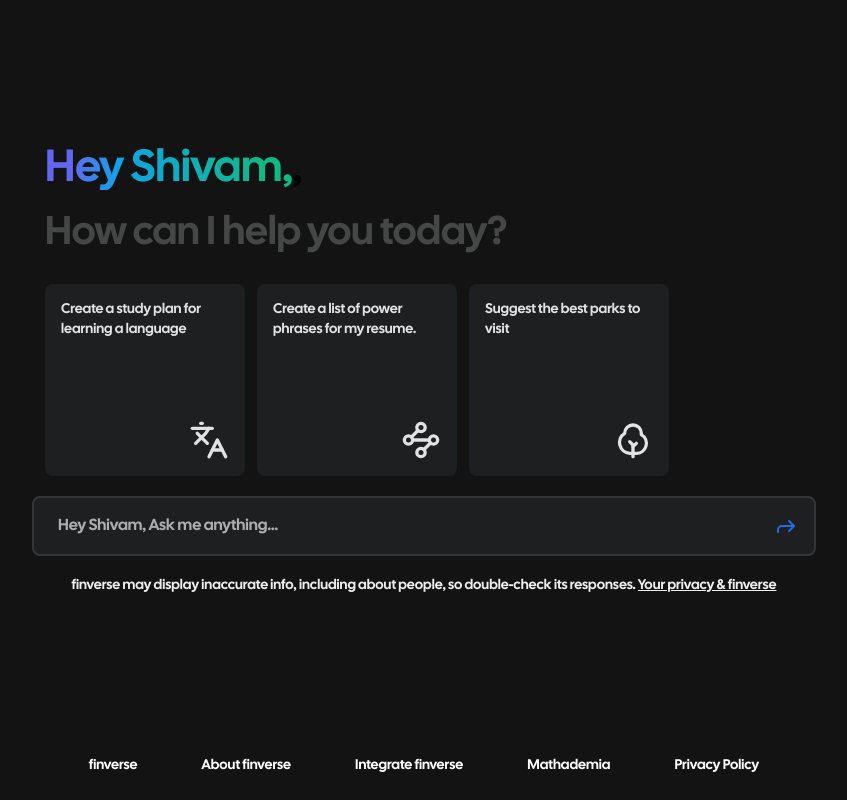
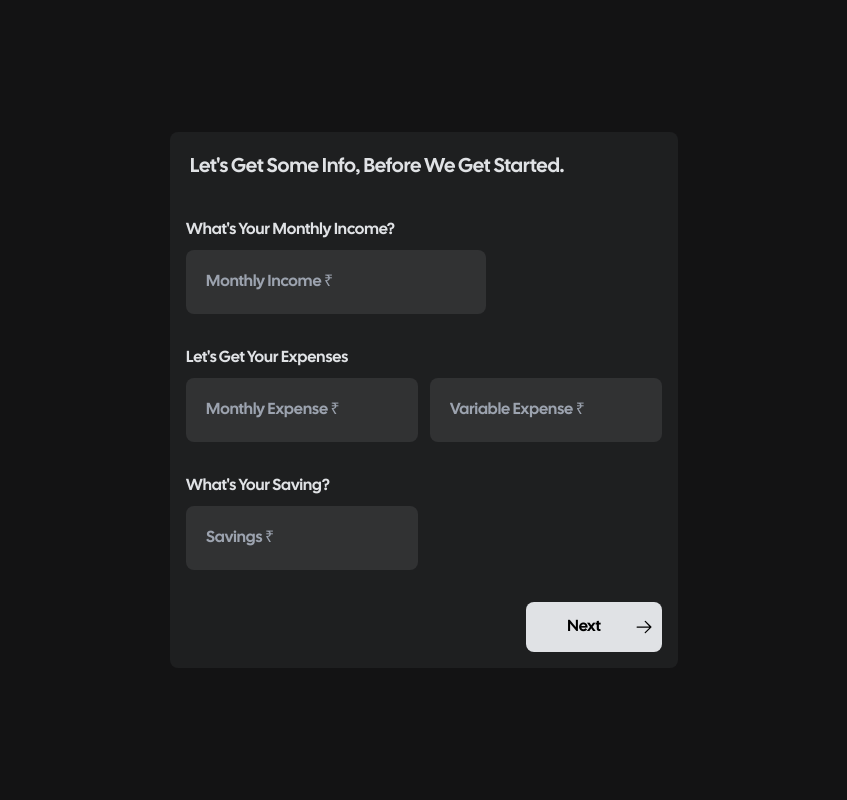
Before and after one commit to omtapse/financial-advisor, a Next.js app: page / in a window 1280 px wide. Shown: the whole page, without its empty margins (216-1063 px from the left). Built offline with nearby package versions, Linux system fonts and the light colour scheme.

Commit message:
Finance Form 1

```diff
--- a/package.json
+++ b/package.json
@@ -10,6 +10,7 @@
   },
   "dependencies": {
     "@next/font": "^14.2.3",
+    "@phosphor-icons/react": "^2.1.5",
     "lucide-react": "^0.378.0",
     "next": "14.2.3",
     "react": "^18",
--- /dev/null
+++ b/src/app/components/FinanceForm.tsx
@@ -0,0 +1,40 @@
+"use client"
+import { ArrowArcRight, ArrowRight } from '@phosphor-icons/react'
+import React from 'react'
+
+type Props = {}
+
+function FinanceForm({}: Props) {
+  return <div className='flex flex-col border-white min-h-[500px] min-w-[400px] rounded-lg bg-[#1E1F20]'>
+    <div>
+        <h3 className='text-[#E0E2E5] text-[20px] p-5'>Let's Get Some Info, Before We Get Started.</h3>
+    </div>
+
+    <div className='flex flex-col p-4 gap-2'>
+    <h3 className='text-[#E0E2E5] text-md p-0'>What's Your Monthly Income?</h3>
+    <input id='monthly-income' className='max-w-[300px] p-5 bg-[#313233] rounded-lg text-[#E0E2E5]' placeholder='Monthly Income ₹'></input>
+    </div>
+
+    <div className='flex flex-col p-4 gap-2'>
+    <h3 className='text-[#E0E2E5] text-md p-0'>Let's Get Your Expenses</h3>
+    <div className='flex flex-row gap-3'>
+        <input id='monthly-expense' className='max-w-[300px] p-5 bg-[#313233] rounded-lg text-[#E0E2E5]' placeholder='Monthly Expense ₹'></input>
+        <input id='variable-expense' className='max-w-[300px] p-5 bg-[#313233] rounded-lg text-[#E0E2E5]' placeholder='Variable Expense ₹'></input>
+    </div>
+    </div>
+
+    <div className='flex flex-col p-4 gap-2'>
+    <h3 className='text-[#E0E2E5] text-md p-0'>What's Your Saving?</h3>
+    <div className='flex flex-row gap-3'>
+        <input id='savings' className='max-w-[300px] p-5 bg-[#313233] rounded-lg text-[#E0E2E5]' placeholder='Savings ₹'></input>
+    </div>
+    </div>
+
+    <div className='flex flex-row self-end px-2 rounded-lg m-4 bg-[#E0E2E5] items-center justify-center'>
+    <button className=' min-w-[100px] min-h-[50px] self-end'>Next </button>
+    <ArrowRight size={20} color='#000000'/>
+    </div>
+  </div>
+}
+
+export default FinanceForm
--- a/src/app/page.tsx
+++ b/src/app/page.tsx
@@ -4,6 +4,7 @@ import TextHello from "@/app/components/TextHello";
 import localFont from "@next/font/local";
 import SideBar from "./components/SideBar";
 import Footer from "./components/Footer";
+import FinanceForm from "./components/FinanceForm";
 
 
 
@@ -12,9 +13,11 @@ export default function Home() {
     <main className="bg-[#131314] h-screen  flex flex-col items-center justify-center" >
 
 
-        <AITextBox />
+        {/* <AITextBox />
 
-        <Footer/>
+        <Footer/> */}
+
+        <FinanceForm/>
 
 
     </main>
```
Also changed, not shown: 1 other file (tests, documents, lock files or other folders).
